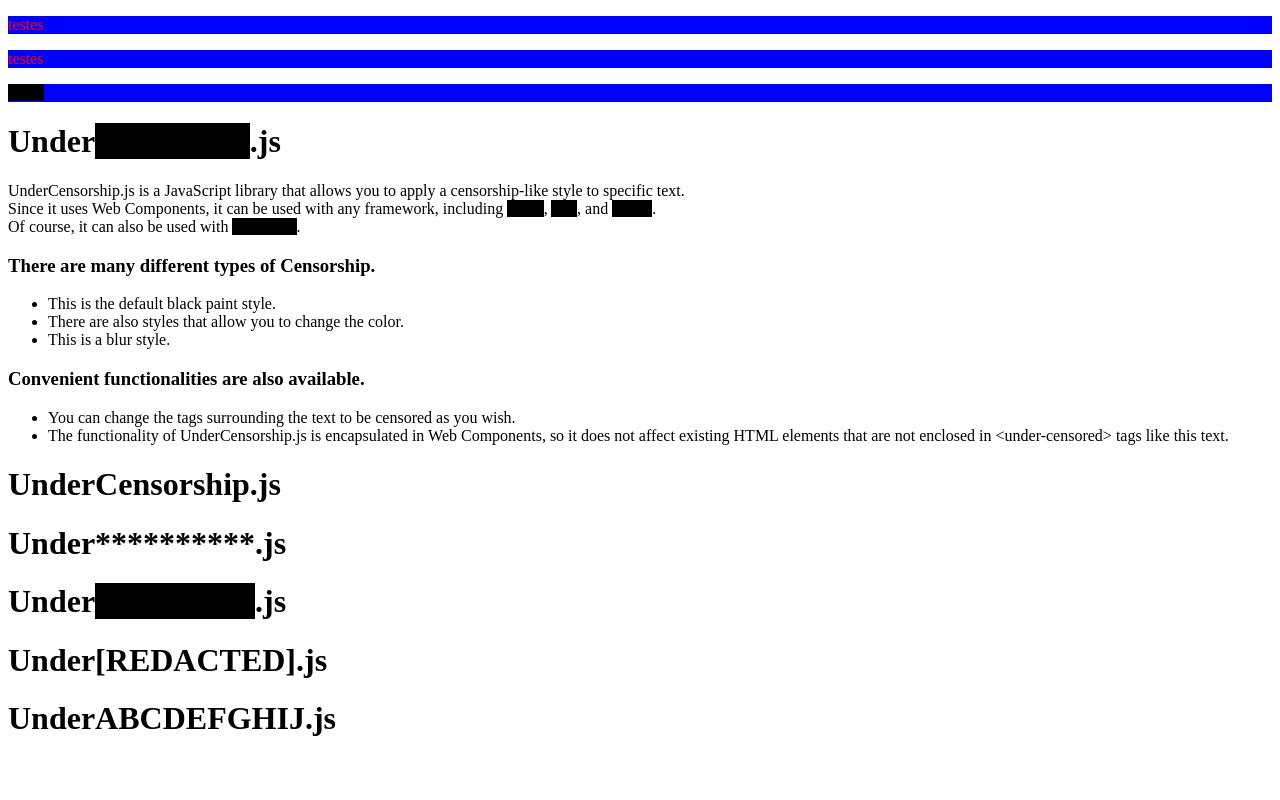
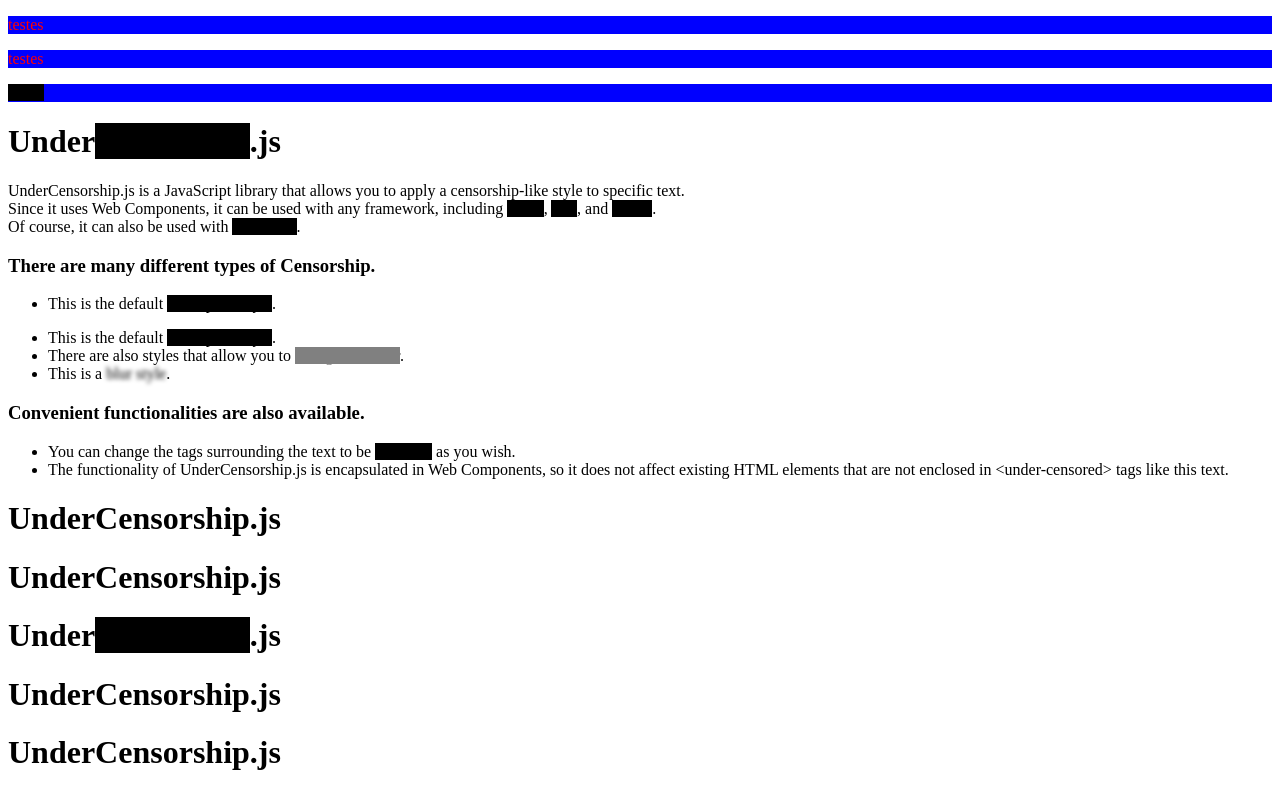
Before and after one commit to Kilimanjaro-a2/censored-style-js, a website built with webpack: page index.html in a window 1280 px wide. Built offline with nearby package versions, Linux system fonts and the light colour scheme; what validate-color would draw is missing.

Commit message:
Fixed a bug where styles were not applied depending on the DOM nesting status

```diff
--- /dev/null
+++ b/debug.html
@@ -0,0 +1,75 @@
+<!DOCTYPE html>
+<html>
+  <head>
+    <meta charset="utf-8">
+    <title>UnderCensorship.js</title>
+    <script src="dist/under-censorship.js" defer></script>
+    <style>
+      .foo {
+        font: 30px;
+        color: red;
+        background-color: blue;
+      }
+    </style>
+  </head>
+  <body>
+    <under-censorship
+    censorship-tag="c"
+  >
+    <p>UnderCensorship.js is a JavaScript library that allows you to apply a censorship-like style to specific text.<br>
+Since it uses Web Components, it can be used with any framework, including <c>React</c>, <c>Vue</c>, and <c>Svelte</c>.<br>
+Of course, it can also be used with <c>Vanilla JS</c>.</p>
+  </under-censorship>
+
+  <under-censorship
+  censorship-tag="c"
+>
+  UnderCensorship.js is a JavaScript library that allows you to apply a censorship-like style to specific text.<br>
+Since it uses Web Components, it can be used with any framework, including <c>React</c>, <c>Vue</c>, and <c>Svelte</c>.<br>
+Of course, it can also be used with <c>Vanilla JS</c>.
+</under-censorship>
+    <!-- <under-censorship
+      censorship-tag="c"
+    >
+      Under<c>Censorship</c>.js
+
+      UnderCensorship.js is a JavaScript library that allows you to apply a censorship-like style to specific text.<br>
+  Since it uses Web Components, it can be used with any framework, including <c>React</c>, <c>Vue</c>, and <c>Svelte</c>.<br>
+  Of course, it can also be used with <c>Vanilla JS</c>.
+    </under-censorship>
+    <under-censorship
+      censorship-tag="c"
+    >
+      <h1>Under<c>Censorship</c>.js</h1>
+
+      <p>UnderCensorship.js is a JavaScript library that allows you to apply a censorship-like style to specific text.<br>
+  Since it uses Web Components, it can be used with any framework, including <c>React</c>, <c>Vue</c>, and <c>Svelte</c>.<br>
+  Of course, it can also be used with <c>Vanilla JS</c>.</p>
+    </under-censorship>
+
+    <under-censorship censorship-type="paint">
+      This is the default <censored>black paint style</censored>.
+    </under-censorship>
+
+    <p>
+      <under-censorship censorship-type="paint">
+        This is the default <censored>black paint style</censored>.
+      </under-censorship>
+    </p>
+
+    <div>
+      <p>
+        <under-censorship censorship-type="paint">
+          This is the default <censored>black paint style</censored>.
+        </under-censorship>
+      </p>
+    </div>
+    <ul>
+      <li>
+        <under-censorship censorship-type="paint">
+          This is the default <censored>black paint style</censored>.
+        </under-censorship>
+      </li>
+    </ul> -->
+  </body>
+</html>
--- a/index.html
+++ b/index.html
@@ -38,10 +38,21 @@
     </under-censorship>
 
     <h3>There are many different types of Censorship.</h3>
+
+
+    <ul>
+      <under-censorship censorship-type="paint">
+      <li>
+          This is the default <censored>black paint style</censored>.
+      </li>
+      </under-censorship>
+    </ul>
+
+
     <ul>
       <li>
         <under-censorship censorship-type="paint">
-          This is the default <censored>black paint style</censored>.
+          This is the default <censored style="color: red;">black paint style</censored>.
         </under-censorship>
       </li>
 
--- a/src/under-censorship.ts
+++ b/src/under-censorship.ts
@@ -41,14 +41,15 @@
       const colorAttribute: string = this.getAttribute("censorship-color") ?? this.#defaultColor
       const styleString = generateStyle(censorshipType, colorAttribute)
 
-      const htmlCollections: HTMLCollectionOf<Element>[] = slot.assignedElements()
-        .map(elm => elm.getElementsByTagName(censorshipElement))
-        .filter(col => col.length > 0)
+      const assignedElements = slot.assignedElements()
+      assignedElements.forEach(element => {
+        if (element.tagName.toUpperCase() === censorshipElement.toUpperCase()) {
+          element.setAttribute("style", styleString)
+        }
 
-      htmlCollections.forEach(col => {
-        for (const item of col) {
-          console.log(item)
-          item.setAttribute("style", styleString)
+        const nestedElements = element.getElementsByTagName(censorshipElement)
+        for (const nestedElement of nestedElements) {
+          nestedElement.setAttribute("style", styleString)
         }
       })
 
@@ -61,11 +62,11 @@
         const replaceRepeat: boolean = replaceRepeatAttribute === "true" || replaceRepeatAttribute === "True"
 
         // TODO: DRY same forEachs
-        htmlCollections.forEach(col => {
-          for (const item of col) {
-            item.innerHTML = replaceText(item.innerHTML, replaceTextAttribute, replaceRepeat)
-          }
-        })
+        // htmlCollections.forEach(col => {
+        //   for (const item of col) {
+        //     item.innerHTML = replaceText(item.innerHTML, replaceTextAttribute, replaceRepeat)
+        //   }
+        // })
       }
     }
 }
```
